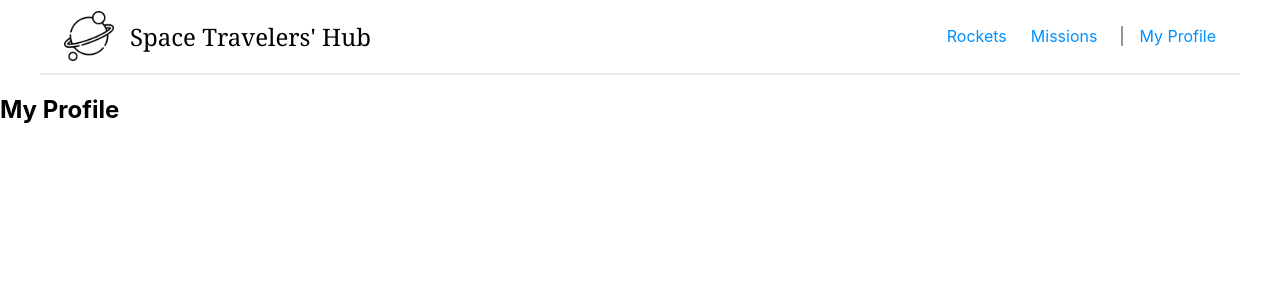
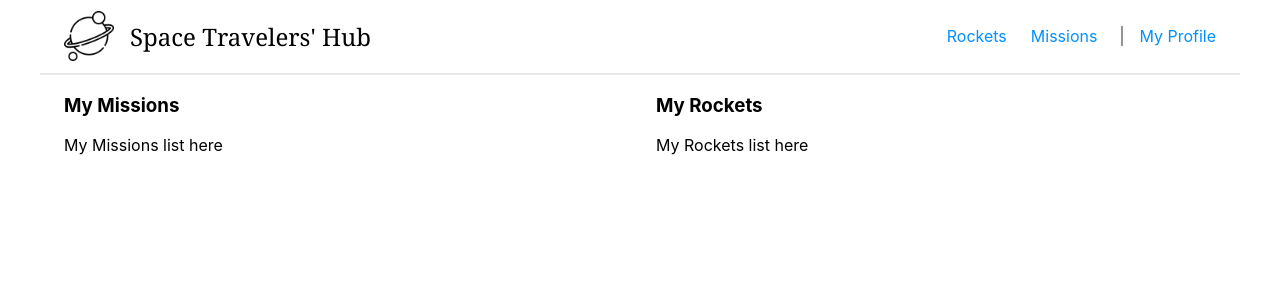
Before and after one commit to YoutLone/space-travellers-hub, a React (Create React App) app: page /my-profile in a window 1280 px wide. Shown: the top 300 px of the page. Built offline with nearby package versions, Linux system fonts and the light colour scheme.

Commit message:
Add child components for Profile

```diff
--- /dev/null
+++ b/src/components/MissionProfile.jsx
@@ -0,0 +1,7 @@
+const MissionProfile = () => (
+  <div>
+    <p>My Missions list here</p>
+  </div>
+);
+
+export default MissionProfile;
--- a/src/components/MyProfile.jsx
+++ b/src/components/MyProfile.jsx
@@ -1,7 +1,20 @@
+import RocketProfile from './RocketProfile';
+import MissionProfile from './MissionProfile';
+import '../styles/MyProfile.css';
+
 const MyProfile = () => (
-  <div>
-    <h2>My Profile</h2>
-  </div>
+  <section className="profile-container">
+    <div className="profile">
+      <div className="mission-profile">
+        <h3>My Missions</h3>
+        <MissionProfile />
+      </div>
+      <div className="rocket-profile">
+        <h3>My Rockets</h3>
+        <RocketProfile />
+      </div>
+    </div>
+  </section>
 );
 
 export default MyProfile;
--- /dev/null
+++ b/src/components/RocketProfile.jsx
@@ -0,0 +1,7 @@
+const RocketProfile = () => (
+  <div>
+    <p>My Rockets list here</p>
+  </div>
+);
+
+export default RocketProfile;
--- /dev/null
+++ b/src/styles/MyProfile.css
@@ -0,0 +1,22 @@
+.profile-container {
+  display:flex;
+  align-items: center;
+  justify-content: center;
+  width: 100%;
+}
+
+.profile {
+  width: 90%;
+  margin: 0 3rem;
+  padding: 0 1rem;
+  display: flex;
+  gap: 2rem;
+}
+
+.mission-profile {
+  width: 50%;
+}
+
+.rocket-profile {
+  width: 50%;
+}
```
